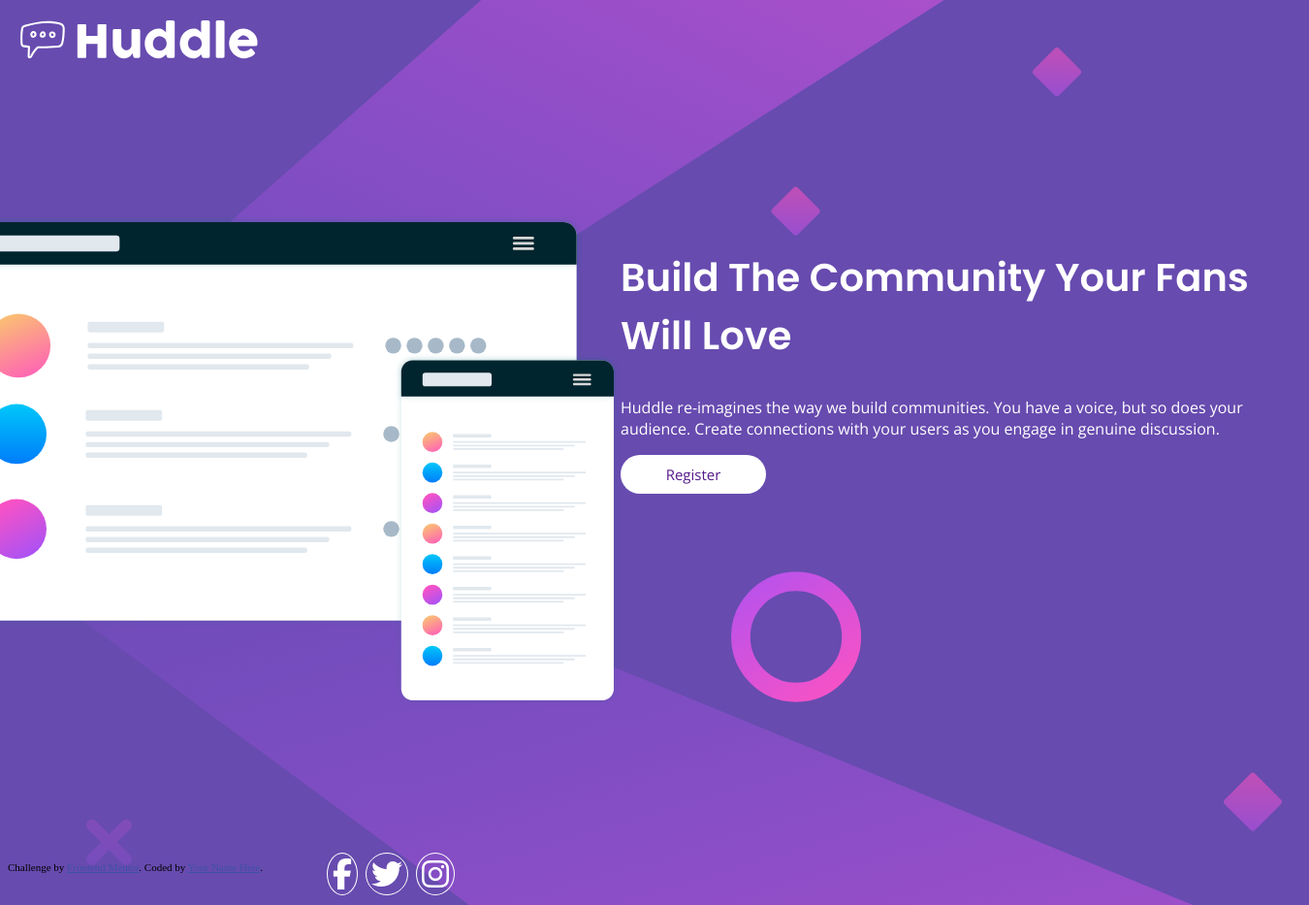
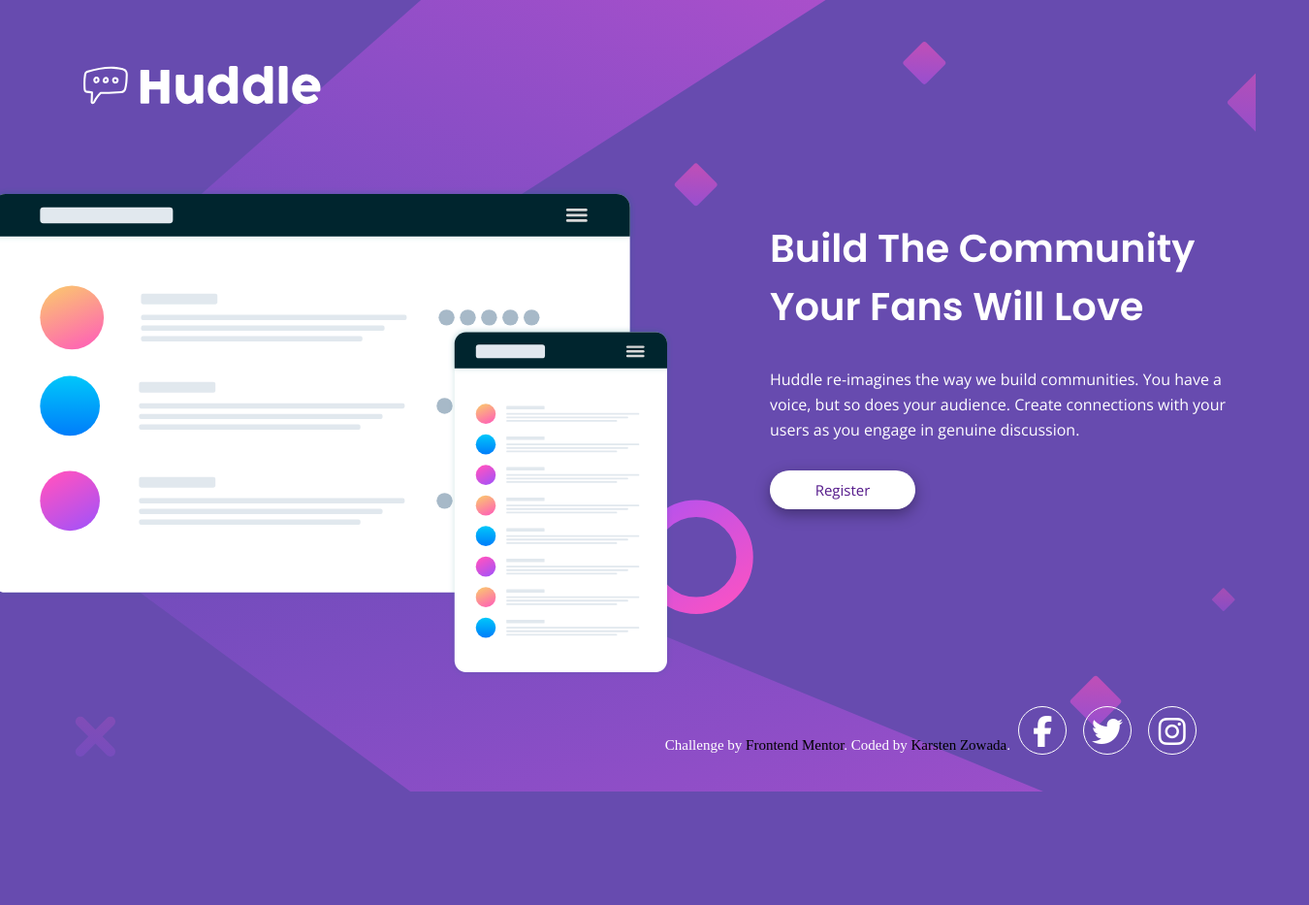
Before and after one commit to kzowada/huddle-landing-page-by-myself, a plain HTML site: page index.html in a window 1280 px wide. Shown: the whole page at 97% size, 1350 px wide, since content can reach past the window. After the commit the page ends 816 px from the top, so only its background shows below. Drawn offline with nearby package versions, Linux system fonts and the light colour scheme.

Commit message:
fixed the layout a bit and the icons have a border

```diff
--- a/index.html
+++ b/index.html
@@ -14,8 +14,8 @@
 
   <!-- Feel free to remove these styles or customise in your own stylesheet 👍 -->
   <style>
-    .attribution { font-size: 11px; text-align: center; }
-    .attribution a { color: hsl(228, 45%, 44%); }
+    .attribution { font-size: 15px; align-self: center; }
+    .attribution a { color: black; }
   </style>
 </head>
 <body>
@@ -40,12 +40,18 @@
   <footer>
     <p class="attribution">
       Challenge by <a href="https://www.frontendmentor.io?ref=challenge" target="_blank">Frontend Mentor</a>.
-      Coded by <a href="#">Your Name Here</a>.
+      Coded by <a href="#">Karsten Zowada</a>.
     </p>
     <div class="icons">
-      <i class="fab fa-facebook-f fa-2x"></i>
-      <i class="fab fa-twitter fa-2x"></i>
-      <i class="fab fa-instagram fa-2x"></i>
+      <a class="icon-wrapper" href="">
+        <i class="fab fa-facebook-f fa-2x"></i>
+      </a>
+      <a class="icon-wrapper" href="">
+        <i class="fab fa-twitter fa-2x"></i>
+      </a>
+      <a class="icon-wrapper" href="">
+        <i class="fab fa-instagram fa-2x"></i>
+      </a>
     </div>
   </footer>
 </body>
--- a/style.css
+++ b/style.css
@@ -14,18 +14,29 @@ body {
     background-color: hsl(257, 40%, 49%);
 }
 
+nav {
+    display: flex;
+    height: 20vh;
+}
+
+nav > svg {
+    align-self: center;
+    margin-left: 65px;
+}
+
 main {
     display: flex;
     flex-direction: column;
     justify-content: center;
     align-items: center;
-    min-height: 100vh;
+    min-height: 70vh;
 }
 
 .container {
     display: flex;
     flex-direction: row;
     justify-content: space-between;
+    max-width: 1310px;
 }
 
 h2 {
@@ -38,8 +49,14 @@ h2 {
     width: 710px;
 }
 
+.text-container {
+    margin-left: 100px;
+
+}
+
 .text-container > p {
     font-family: Open Sans, sans-serif;
+    line-height: 1.6;
     color: white;
 }
 
@@ -48,33 +65,54 @@ h2 {
     width: 150px;
     text-align: center;
     padding: 10px;
+    margin-top: 12.5px;
     border-radius: 100px;
     background-color: white;
     font-family: Open Sans, sans-serif;
     font-size: 15px;
     text-decoration: none;
+    box-shadow: rgba(0, 0, 0, 0.35) 0px 5px 15px;
+}
+
+.register-button:hover {
+    color: white;
+    background-color: hsl(300, 69%, 71%);
 }
 
 footer {
     display: flex;
     flex-direction: row;
+    justify-content: flex-end;
+    height: 10vh;
 }
 
-footer > p {
-    display: inline-block;
+.attribution {
+    font-size: 20px;
+    align-self: center;
+    color: white;
+}
+
+.attribution > a {
+    text-decoration: none;
 }
 
 .icons {
-    display: inline-block;
+    display: inline-flex;
     width: 200px;
-    justify-self: flex-end;
-    text-align: right;
+    justify-content: space-around;
+    margin-right: 30px;
 }
 
-.icons > i {
+.icon-wrapper {
+    width: 50px;
+    height: 50px;
+    text-decoration: none;
+    border: 1.5px solid white;
+    border-radius: 50%;
+    text-align: center;
+}
+
+i {
+    padding-top: 9px;
     color: white;
-    border: 1px solid white;
-    border-radius: 50%;
-    padding: 5px;
-    margin: 2px;
 }
```
